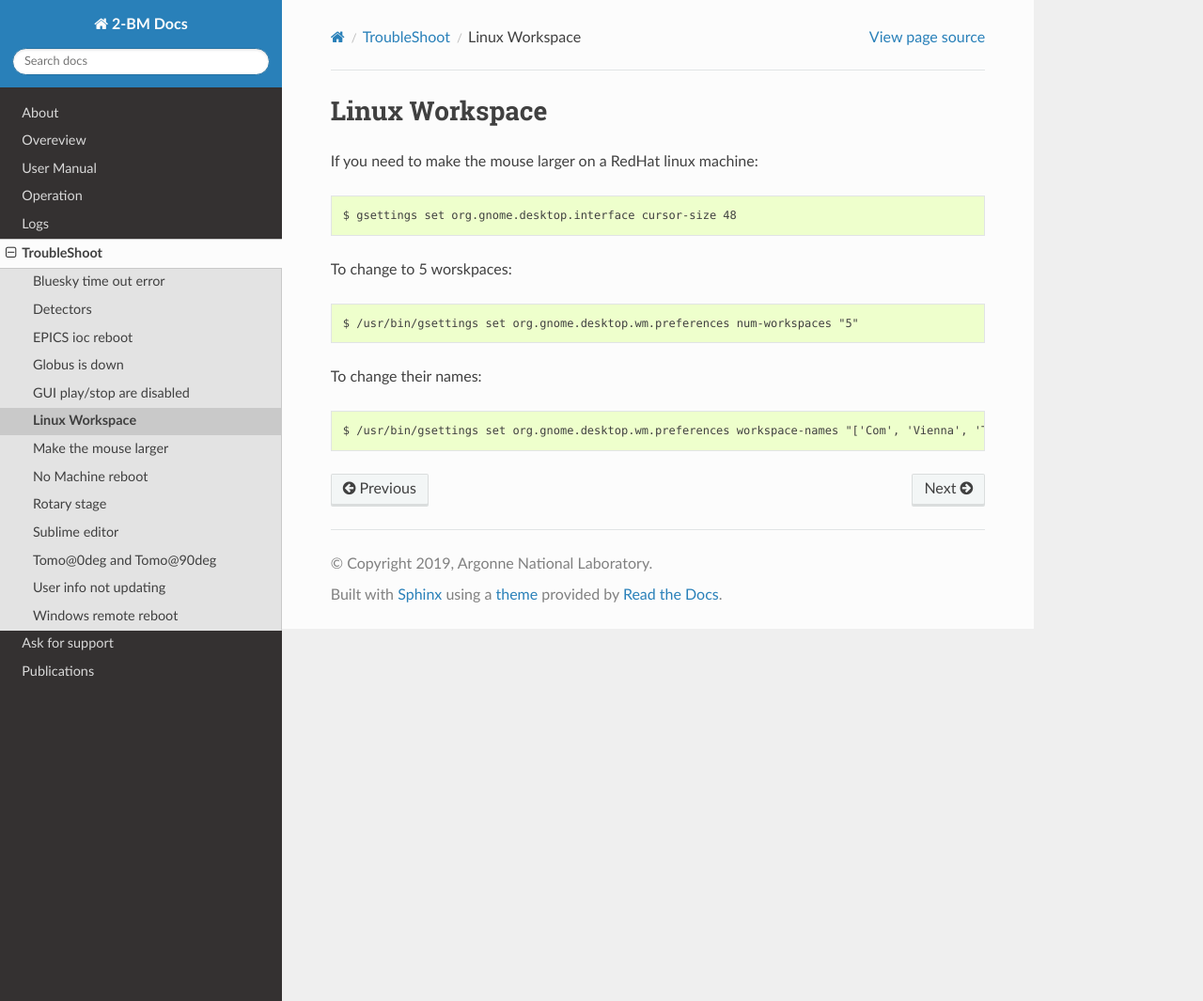
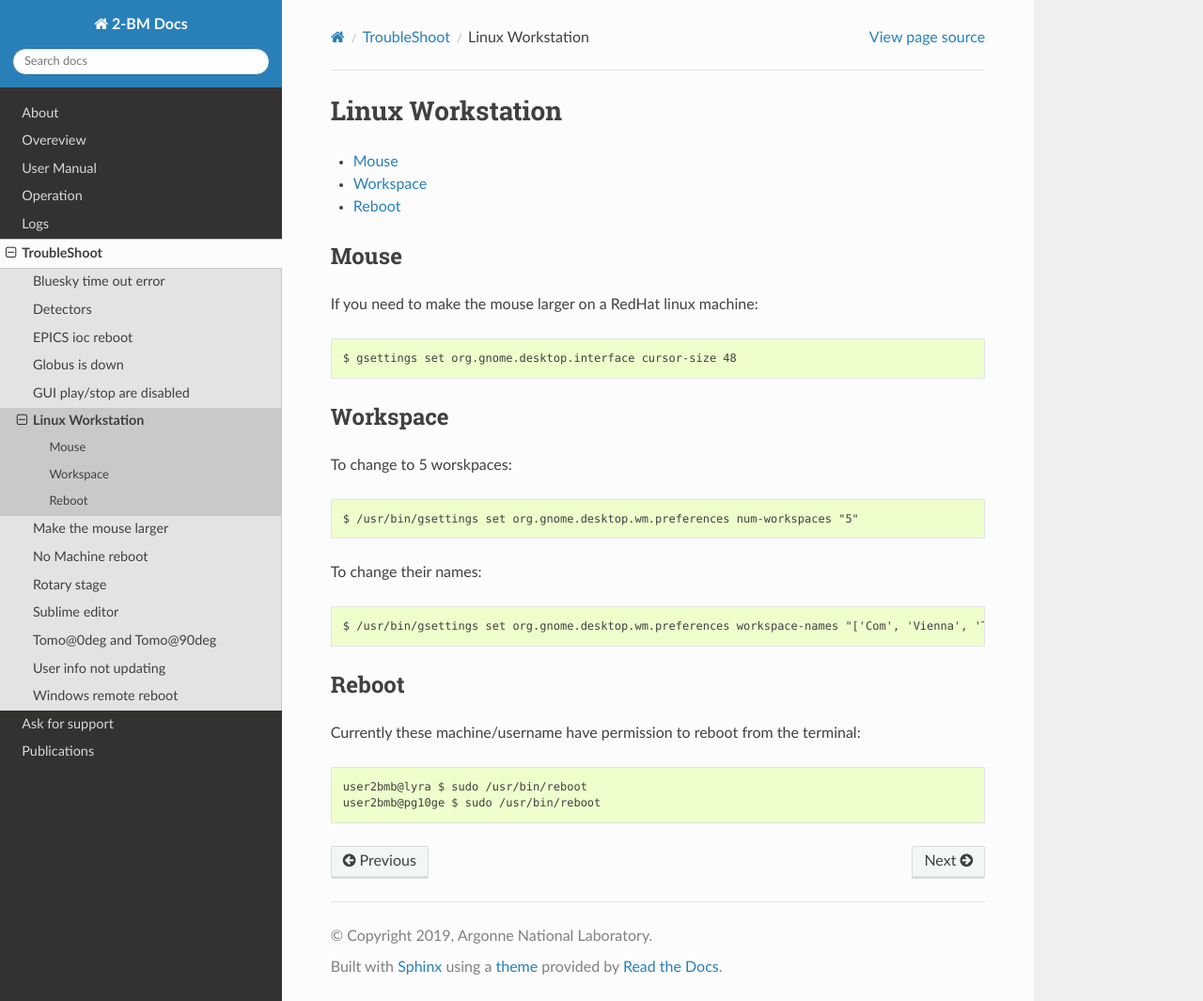
Before and after one commit to xray-imaging/2bm-docs, a Sphinx documentation site: the page built from docs/source/troubleshoot/item_0006.rst, in a window 1280 px wide and 1065 px high. Shown: the whole window at 94% size. Built offline with Sphinx 7.4.7 and the Read the Docs theme 2.0.0, drawn with Linux system fonts in a browser that asks for light colours; the version number could not be read and is left out.

Commit message:
added reboot instructions

```diff
--- a/docs/source/troubleshoot/item_0006.rst
+++ b/docs/source/troubleshoot/item_0006.rst
@@ -1,14 +1,19 @@
-Linux Workspace
-===============
+Linux Workstation
+=================
 
 .. contents::
    :local:
+
+
+Mouse
+-----
 
 If you need to make the mouse larger on a RedHat linux machine::
 
     $ gsettings set org.gnome.desktop.interface cursor-size 48
 
-
+Workspace
+---------
 
 To change to 5 worskpaces::
 
@@ -18,3 +23,11 @@ To change to 5 worskpaces::
 To change their names::
 
 	$ /usr/bin/gsettings set org.gnome.desktop.wm.preferences workspace-names "['Com', 'Vienna', 'Test1', 'Test2','Test3']"
+
+Reboot
+------
+
+Currently these machine/username have permission to reboot from the terminal::
+
+    user2bmb@lyra $ sudo /usr/bin/reboot
+    user2bmb@pg10ge $ sudo /usr/bin/reboot
```
